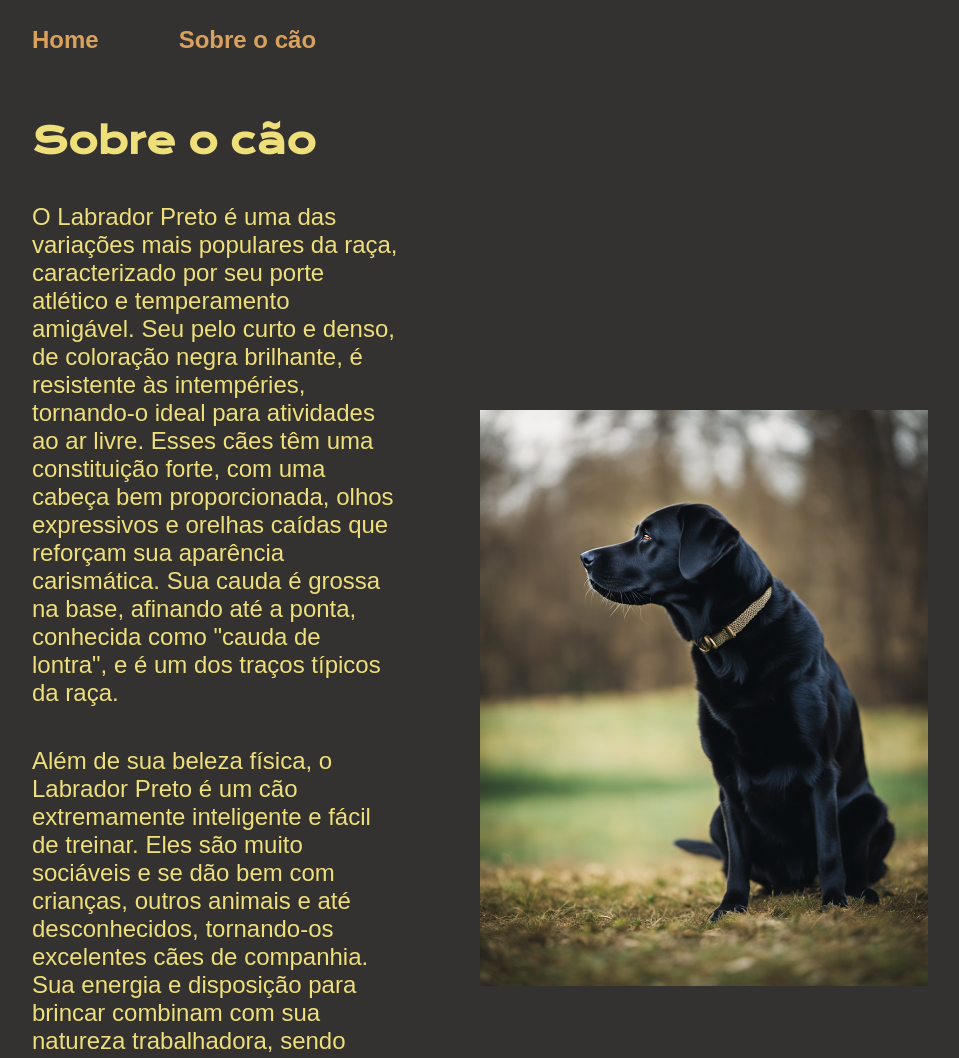
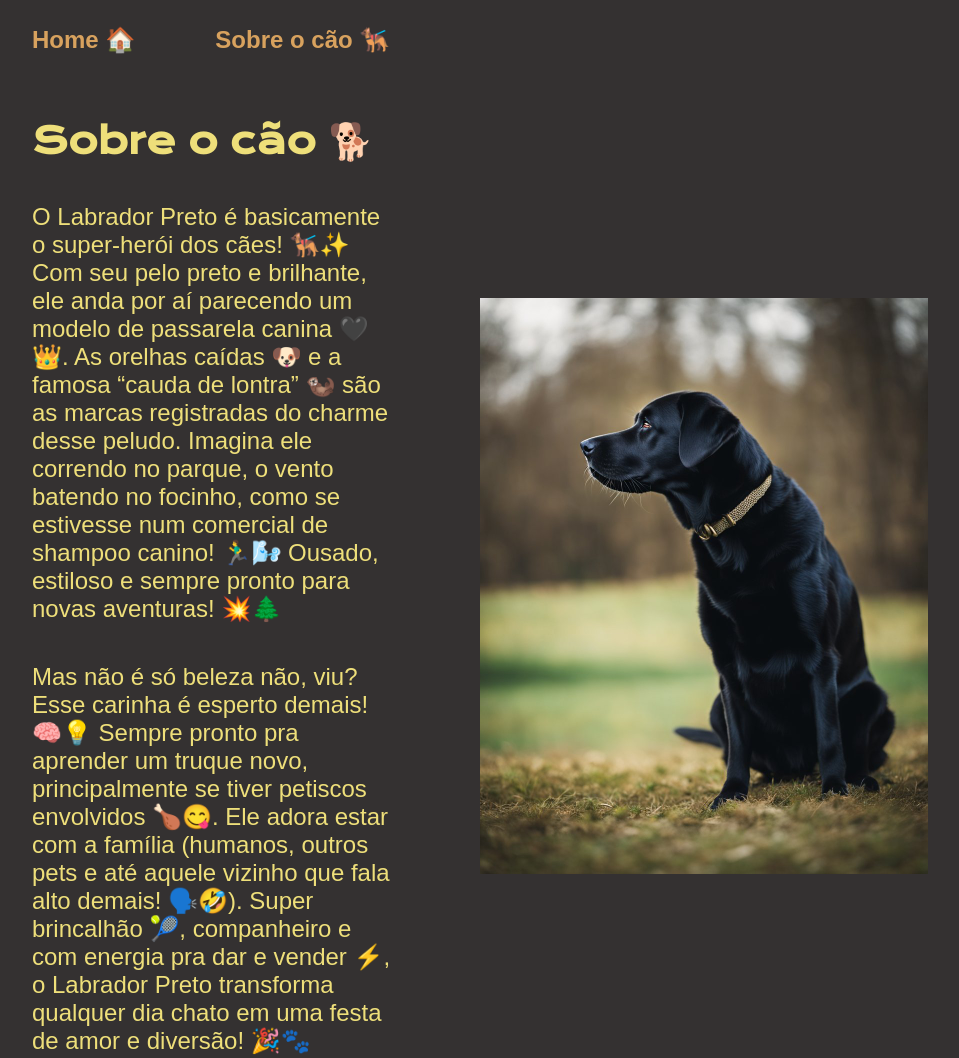
Before and after one commit to ehojonv/site-do-cao, a plain HTML site: page about.html in a window 1280 px wide. Shown: the top 1058 px of the page, without its empty margins (160-1119 px from the left). Drawn offline with nearby package versions, Linux system fonts and the light colour scheme.

Commit message:
emojis nos textos

```diff
--- a/about.html
+++ b/about.html
@@ -9,18 +9,18 @@
 <body>
     <header class="cabecalho">
         <nav class="cabecalho__menu">
-            <a class="cabecalho__menu_link" href="index.html">Home</a>
-            <a class="cabecalho__menu_link" href="about.html">Sobre o cão</a>
+            <a class="cabecalho__menu_link" href="index.html">Home 🏠</a>
+            <a class="cabecalho__menu_link" href="about.html">Sobre o cão 🐕‍🦺</a>
         </nav>
     </header>
 
     <main class="apresentacao">
         <section class="apresentacao__conteudo">
-            <h1 class="apresentacao__conteudo__titulo">Sobre o cão</h1>
-            <p class="apresentacao__conteudo__texto">O Labrador Preto é uma das variações mais populares da raça, caracterizado por seu porte atlético e temperamento amigável. Seu pelo curto e denso, de coloração negra brilhante, é resistente às intempéries, tornando-o ideal para atividades ao ar livre. Esses cães têm uma constituição forte, com uma cabeça bem proporcionada, olhos expressivos e orelhas caídas que reforçam sua aparência carismática. Sua cauda é grossa na base, afinando até a ponta, conhecida como "cauda de lontra", e é um dos traços típicos da raça.
-
+            <h1 class="apresentacao__conteudo__titulo">Sobre o cão 🐕</h1>
+            <p class="apresentacao__conteudo__texto">
+                O Labrador Preto é basicamente o super-herói dos cães! 🐕‍🦺✨ Com seu pelo preto e brilhante, ele anda por aí parecendo um modelo de passarela canina 🖤👑. As orelhas caídas 🐶 e a famosa “cauda de lontra” 🦦 são as marcas registradas do charme desse peludo. Imagina ele correndo no parque, o vento batendo no focinho, como se estivesse num comercial de shampoo canino! 🏃‍♂️🌬️ Ousado, estiloso e sempre pronto para novas aventuras! 💥🌲
             </p>
-            <p class="apresentacao__conteudo__texto">Além de sua beleza física, o Labrador Preto é um cão extremamente inteligente e fácil de treinar. Eles são muito sociáveis e se dão bem com crianças, outros animais e até desconhecidos, tornando-os excelentes cães de companhia. Sua energia e disposição para brincar combinam com sua natureza trabalhadora, sendo utilizados como cães-guia, de resgate e para outras funções assistenciais. O Labrador Preto é leal e afetuoso, sempre buscando agradar seu tutor, o que faz dele um companheiro inseparável e versátil em diferentes ambientes e estilos de vida.
+            <p class="apresentacao__conteudo__texto">Mas não é só beleza não, viu? Esse carinha é esperto demais! 🧠💡 Sempre pronto pra aprender um truque novo, principalmente se tiver petiscos envolvidos 🍗😋. Ele adora estar com a família (humanos, outros pets e até aquele vizinho que fala alto demais! 🗣️🤣). Super brincalhão 🎾, companheiro e com energia pra dar e vender ⚡, o Labrador Preto transforma qualquer dia chato em uma festa de amor e diversão! 🎉🐾
             </p>
         </section>
         <img class="apresentacao__imagem" src="./assets/cao.jpeg" alt="foto do cão">
```
Also changed, not shown: index.html (+4 -4 lines).
